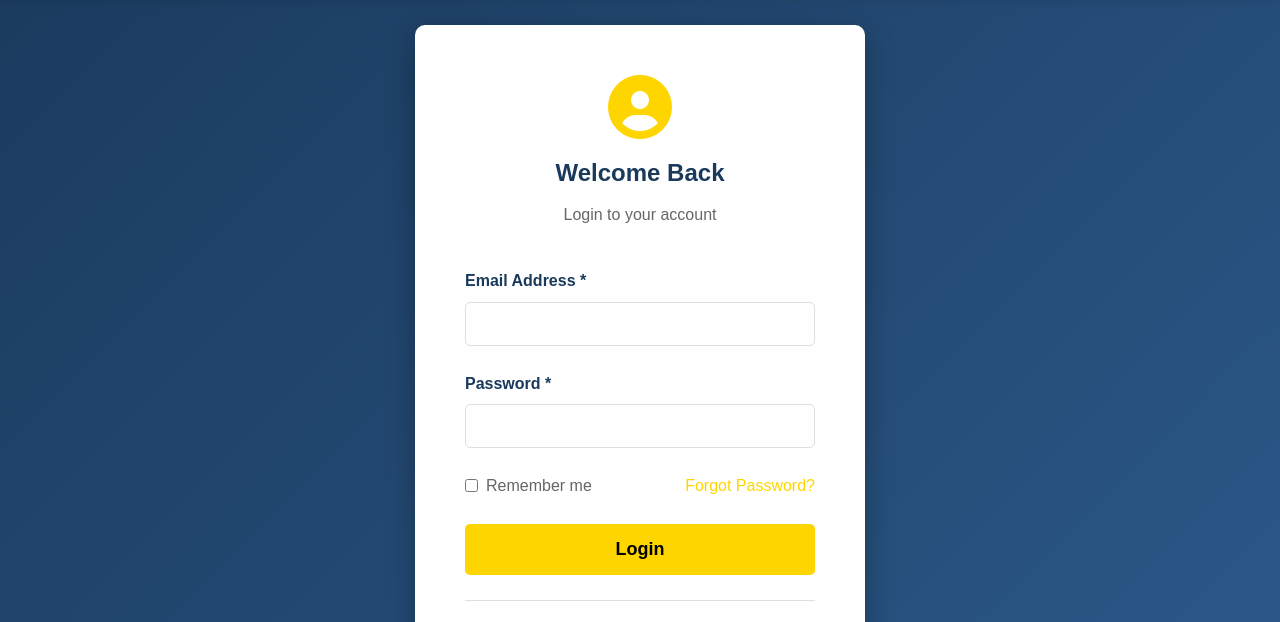
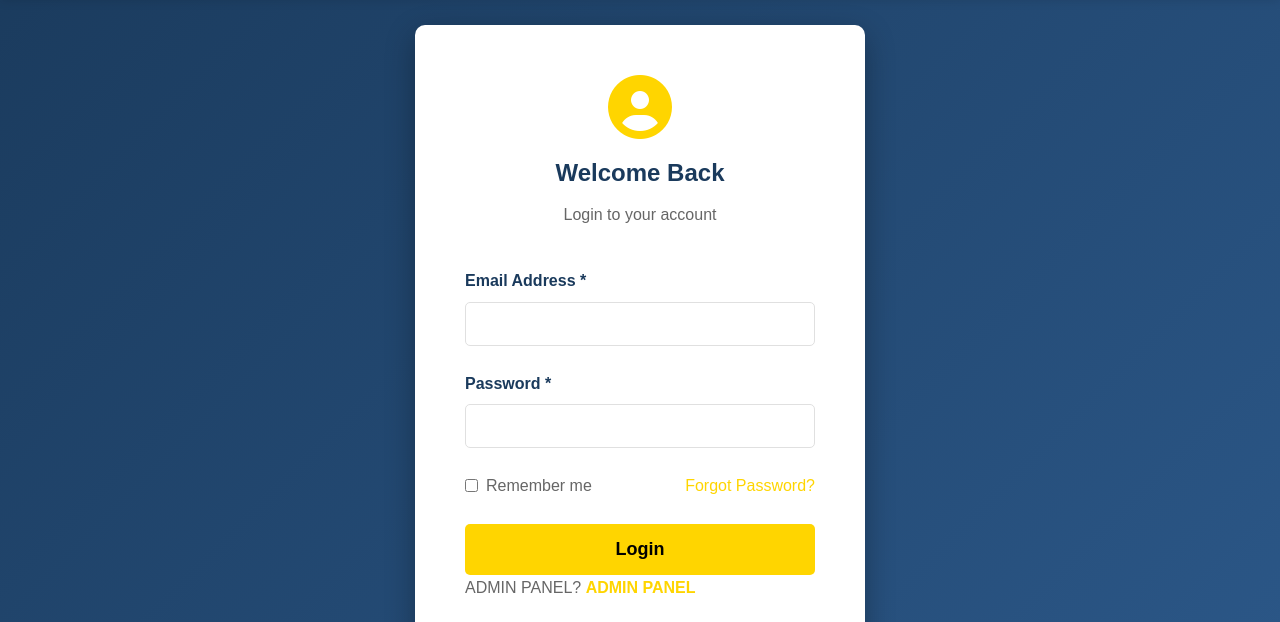
Before and after one commit to LucasDamour8/Lost-found-items, a plain HTML site: page login.html in a window 1280 px wide. Shown: the part 115-737 px from the top of the page. Drawn offline with Linux system fonts and the light colour scheme.

Commit message:
Update login.html

```diff
--- a/login.html
+++ b/login.html
@@ -80,7 +80,9 @@
                         </div>
 
                         <button type="submit" class="btn-submit">Login</button>
-
+  <p style="color: #666;">ADMIN PANEL?
+                                <a href="admin/dashboard.html" onclick="toggleForms(); return false;" style="color: #FFD500; text-decoration: none; font-weight: bold;">ADMIN PANEL </a>
+  </p>
                         <div style="text-align: center; margin-top: 25px; padding-top: 25px; border-top: 1px solid #e0e0e0;">
                             <p style="color: #666;">Don't have an account?
                                 <a href="#" onclick="toggleForms(); return false;" style="color: #FFD500; text-decoration: none; font-weight: bold;">Sign Up</a>
@@ -219,4 +221,5 @@
         }
     </script>
 </body>
+
 </html>
```
